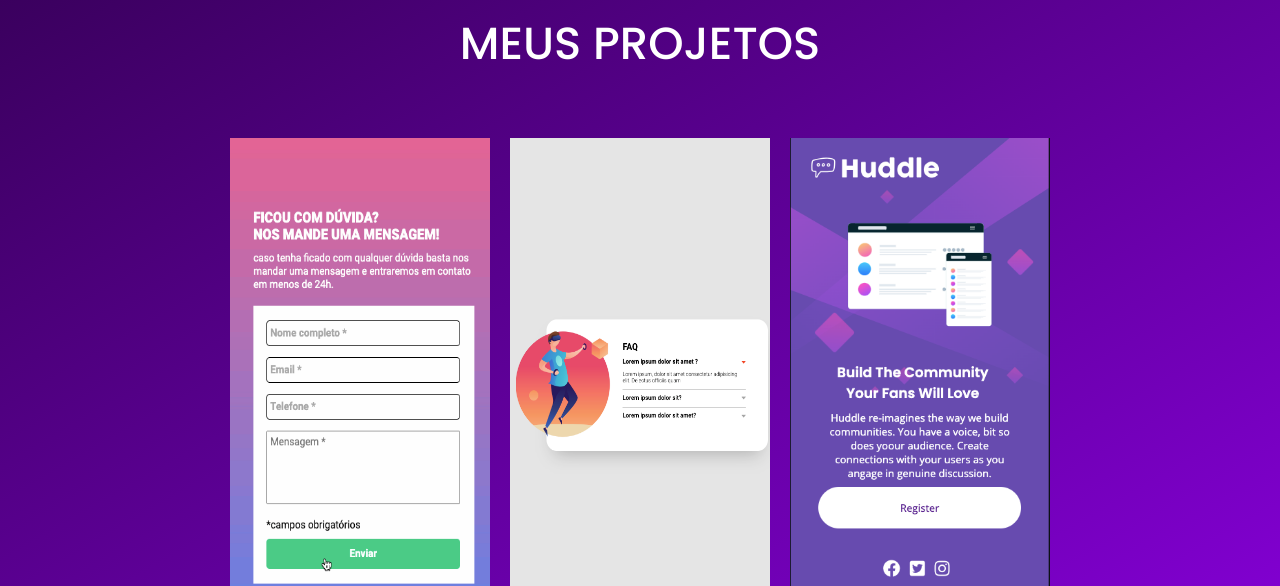
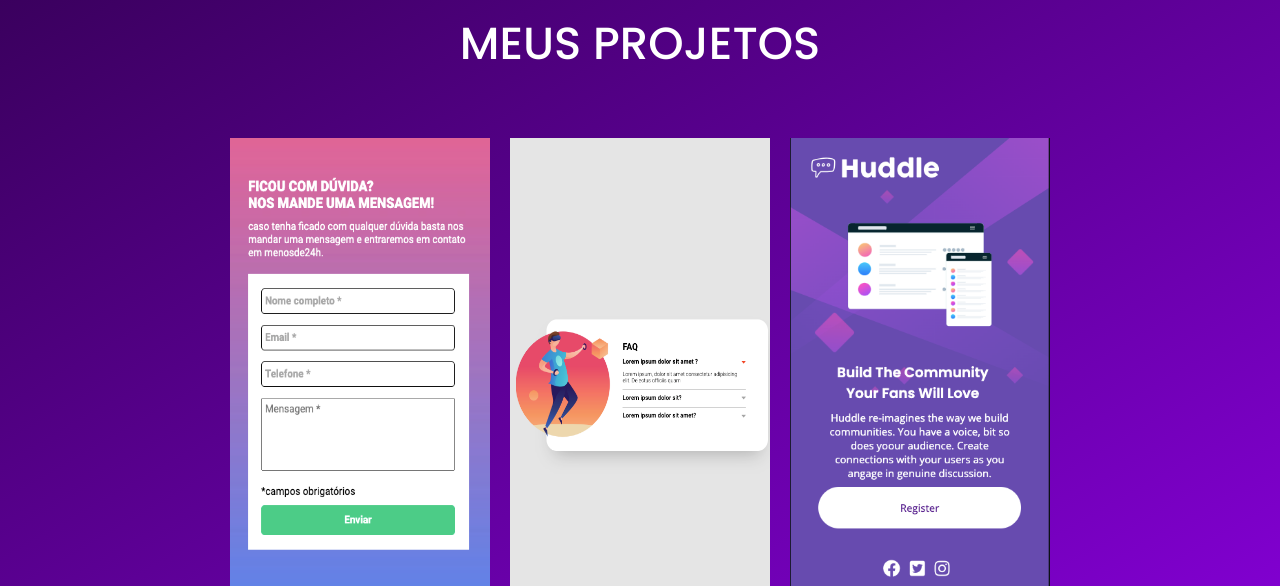
Before and after one commit to Roberto-Valezi/portifolio, a plain HTML site: page index.html in a window 1280 px wide. Shown: the part 1100-1686 px from the top of the page. Drawn offline with nearby package versions, Linux system fonts and the light colour scheme.

Commit message:
trocado gif projeto formnulario

```diff
--- a/index.html
+++ b/index.html
@@ -87,7 +87,7 @@
 
             <div class="projeto ativo">
                 <a href="https://roberto-valezi.github.io/Formulario/" target="blank">
-                    <img src="./src/imagens/formulário-gif.gif" alt="projeto formulário">
+                    <img src="./src/imagens/formulario.png" alt="projeto formulário">
                     <h3>Validando Formulário</h3>
                     <div class="informacoes-projeto">
                         <p>Projeto feito usando HTML, CSS, JavaScript</p>
```
